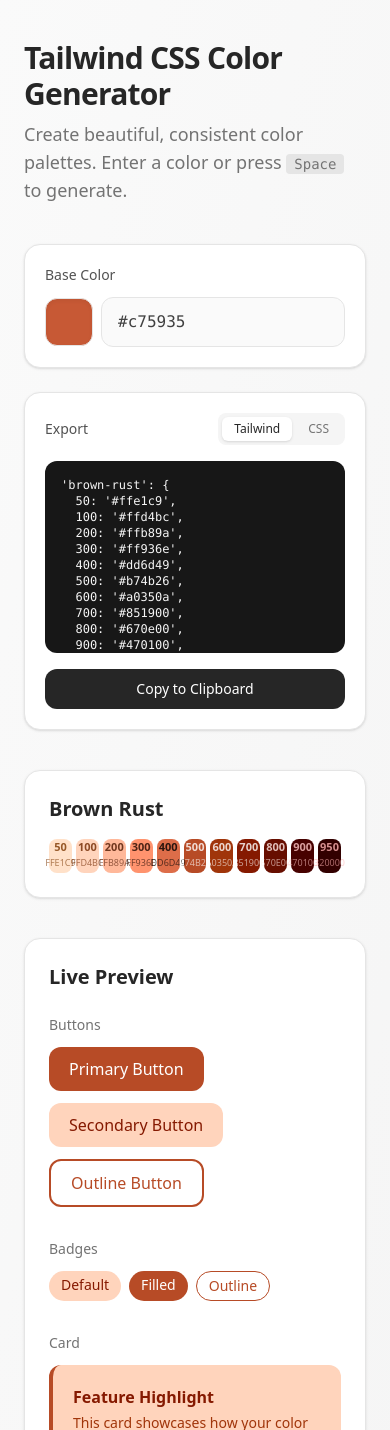
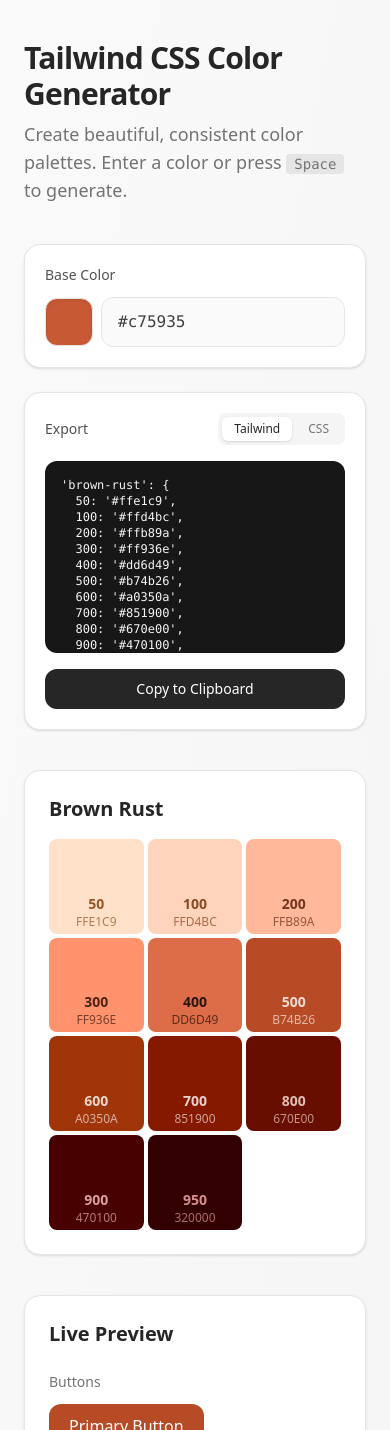
Before and after one commit to jesubohr/ui-colorizer, a React (Vite) app: page / in a window 390 px wide. Shown: the top 1430 px of the page. Built offline with nearby package versions, Linux system fonts and the light colour scheme; a web font is replaced by a local one.

Commit message:
improve responsiveness

```diff
--- a/src/App.tsx
+++ b/src/App.tsx
@@ -251,7 +251,7 @@
       <h2 className="text-xl font-semibold text-neutral-800 mb-4">
         {baseColorName}
       </h2>
-      <div className="grid grid-cols-11 gap-1">
+      <div className="grid grid-cols-3 xs:grid-cols-4 sm:grid-cols-6 xl:grid-cols-11 gap-1">
         {colors.map((color, index) => (
           <ColorSquare
             key={index}
@@ -286,13 +286,13 @@
       style={{ backgroundColor: color }}
     >
       <span
-        className="text-[11px] font-semibold opacity-80 group-hover:opacity-100"
+        className="text-sm font-semibold opacity-80 group-hover:opacity-100"
         style={{ color: contrastTone(color) }}
       >
         {tone}
       </span>
       <span
-        className="text-[9px] uppercase opacity-60 group-hover:opacity-100 mb-1"
+        className="text-xs uppercase opacity-60 group-hover:opacity-100 mb-1"
         style={{ color: contrastTone(color) }}
       >
         {color.slice(1)}
--- a/src/index.css
+++ b/src/index.css
@@ -11,6 +11,10 @@
   unicode-range: U+0000-00FF, U+0131, U+0152-0153, U+02BB-02BC, U+02C6, U+02DA,
     U+02DC, U+0304, U+0308, U+0329, U+2000-206F, U+20AC, U+2122, U+2191, U+2193,
     U+2212, U+2215, U+FEFF, U+FFFD;
+}
+
+@theme inline {
+  --breakpoint-xs: 540px;
 }
 
 :root {
```
